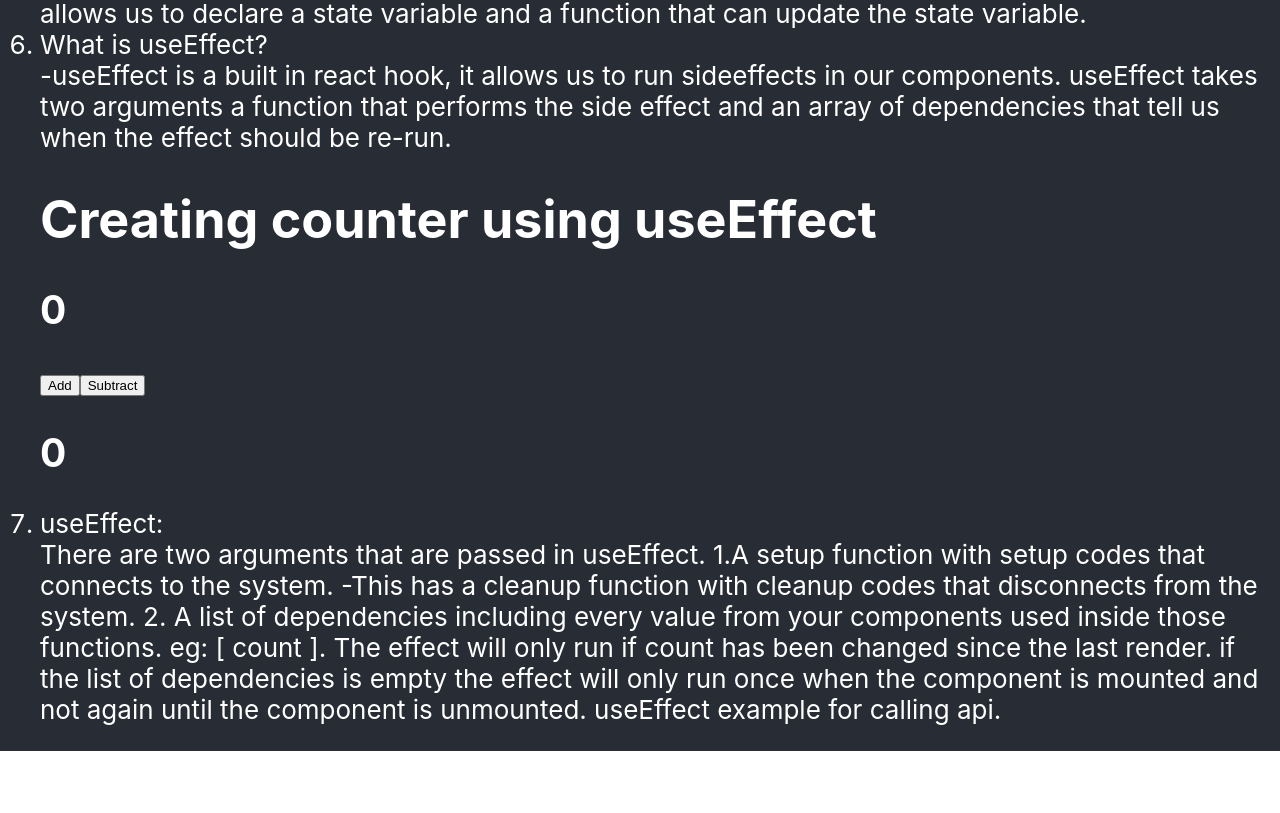
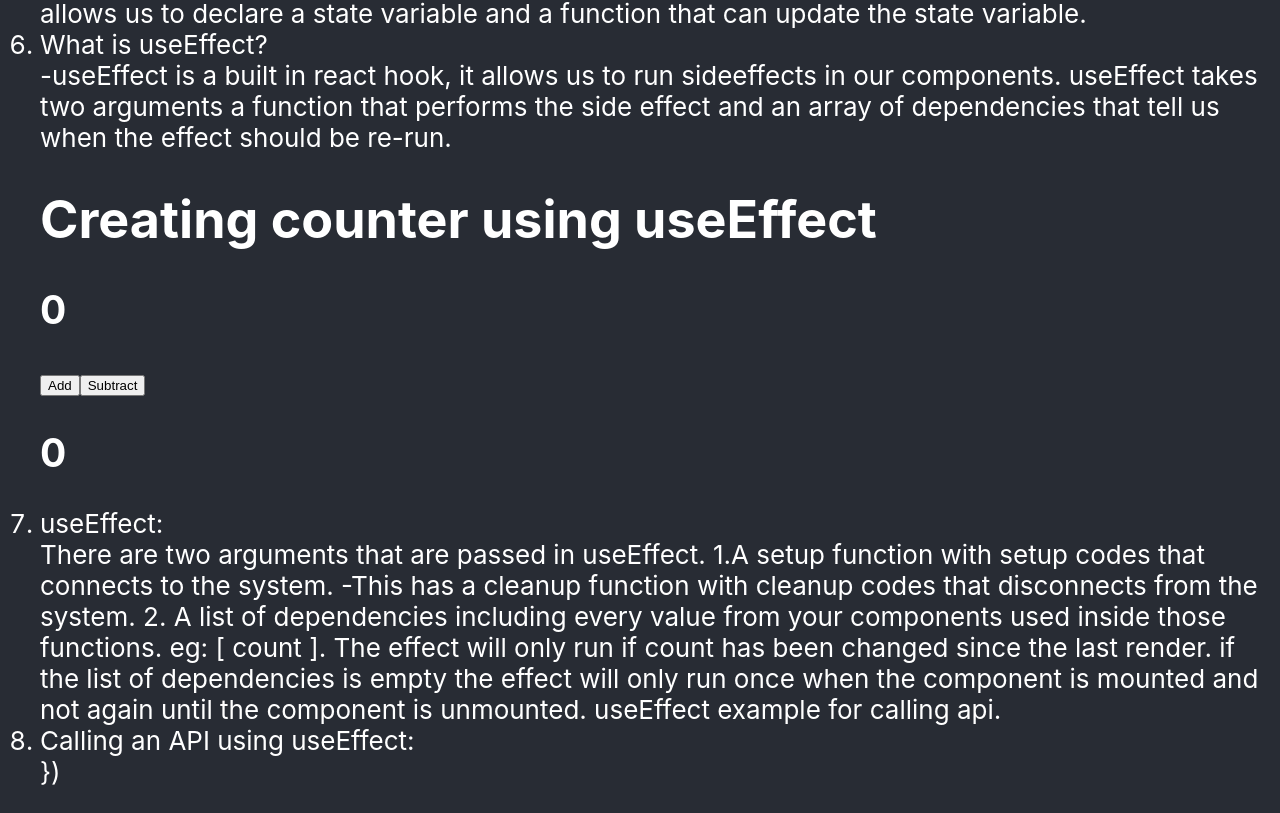
Before and after one commit to pjsherpa/react-theory-definition, a React (Create React App) app: page / in a window 1280 px wide. Shown: the part 892-1705 px from the top of the page. Before the commit the page ends 1643 px from the top, so only its background shows below. Built offline with nearby package versions, Linux system fonts and the light colour scheme.

Commit message:
title for useEffect Api call

```diff
--- a/src/App.js
+++ b/src/App.js
@@ -59,6 +59,8 @@ function App() {
           is mounted and not again until the component is unmounted. useEffect
           example for calling api.
           {/* <CallApi /> */}
+          <li>Calling an API using useEffect:</li>
+          })
         </ol>
       </div>
     </div>
```
